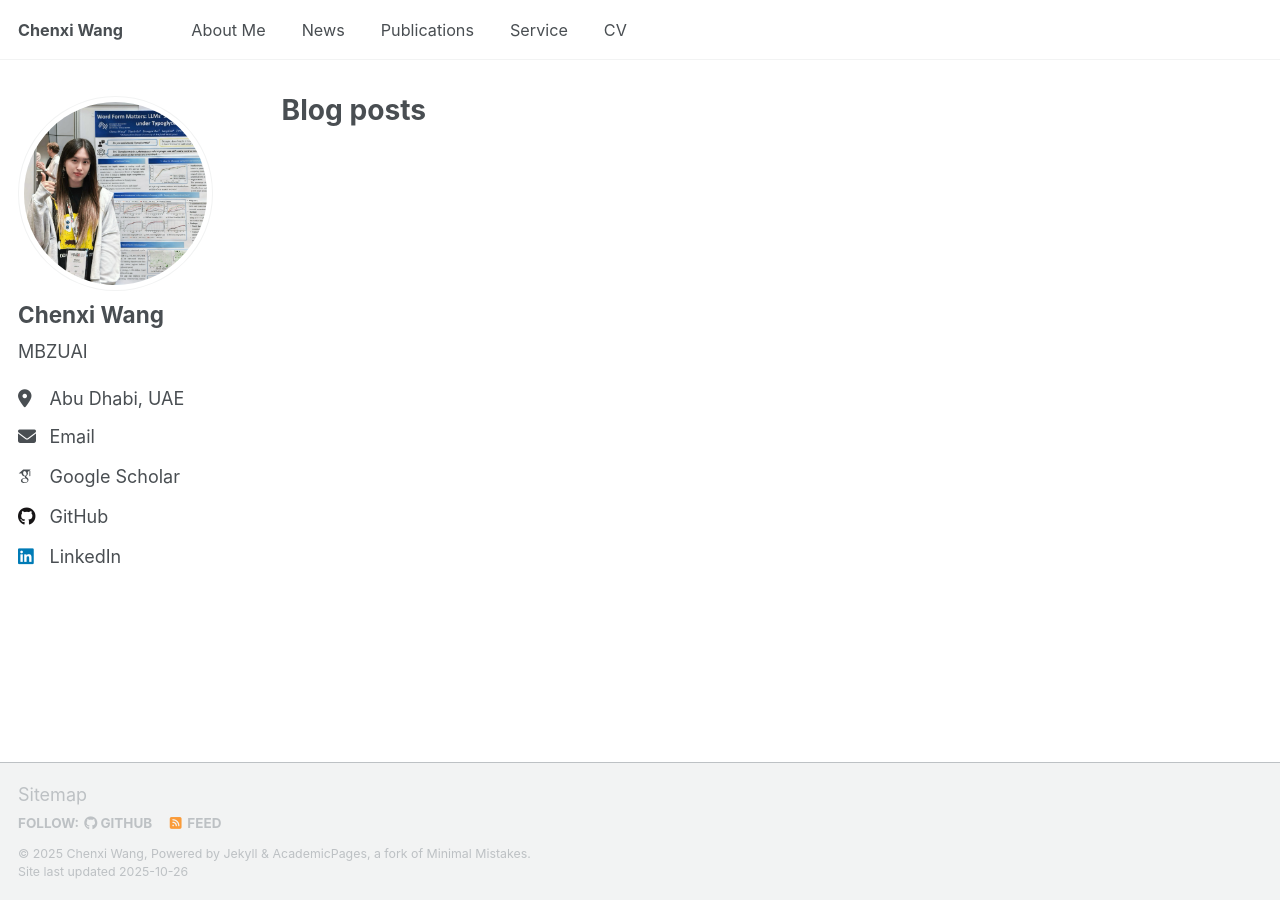
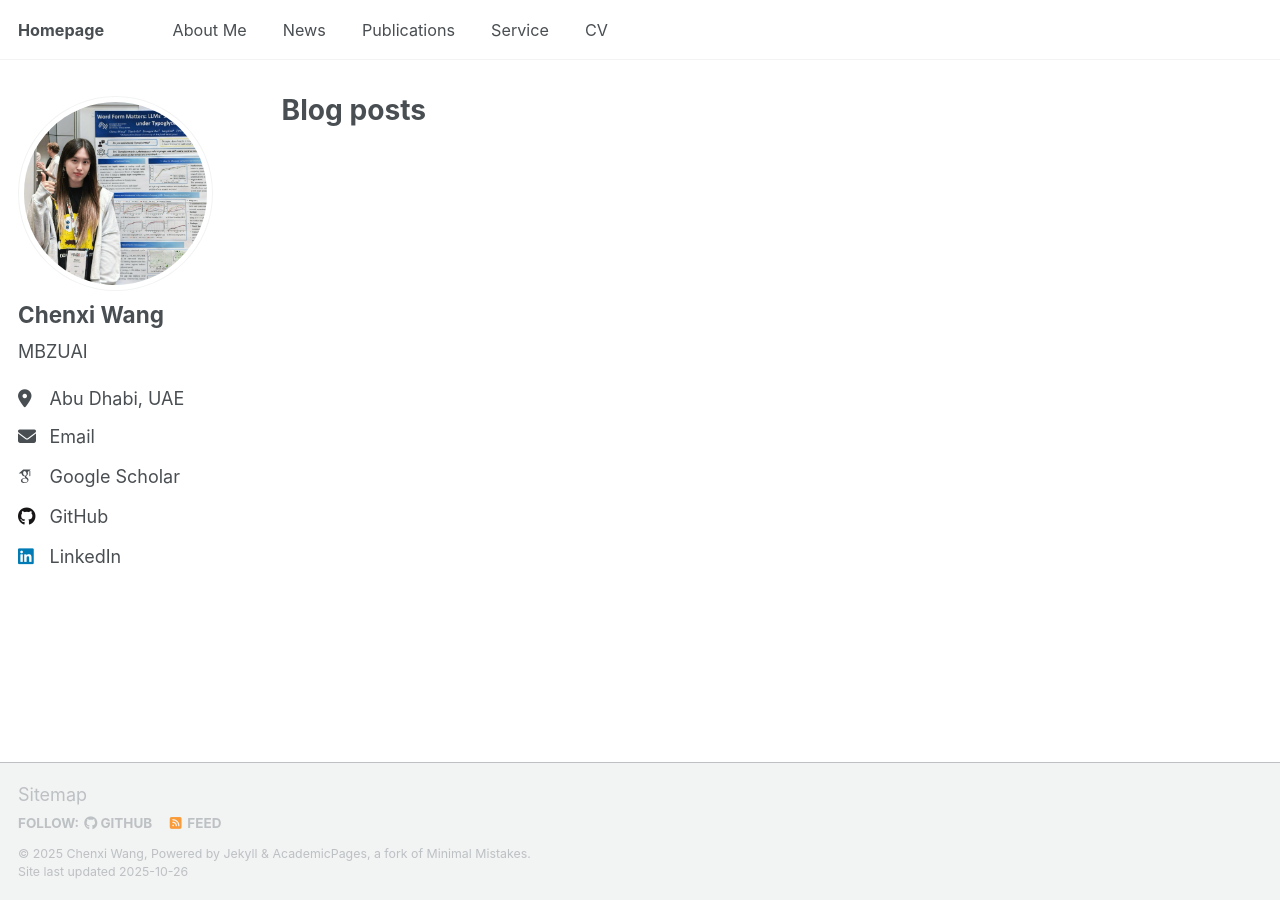
Before and after one commit to Aurora-cx/Aurora-cx.github.io, a Jekyll site: the page built from _pages/year-archive.html, in a window 1280 px wide. Built offline with Jekyll 4.4.1, drawn with Linux system fonts in a browser that asks for light colours; some web fonts are replaced; a script that is not in the unit is left out.

Commit message:
Set navigation to show 'Homepage' while keeping browser title as 'Chenxi Wang'

```diff
--- a/_includes/masthead.html
+++ b/_includes/masthead.html
@@ -6,7 +6,7 @@
       <nav id="site-nav" class="greedy-nav">
         <button><div class="navicon"></div></button>
         <ul class="visible-links">
-          <li class="masthead__menu-item masthead__menu-item--lg persist"><a href="{{ base_path }}/">{{ site.title }}</a></li>
+          <li class="masthead__menu-item masthead__menu-item--lg persist"><a href="{{ base_path }}/">Homepage</a></li>
           {% for link in site.data.navigation.main %}
             {% if link.url contains 'http' %}
               {% assign domain = '' %}
```
